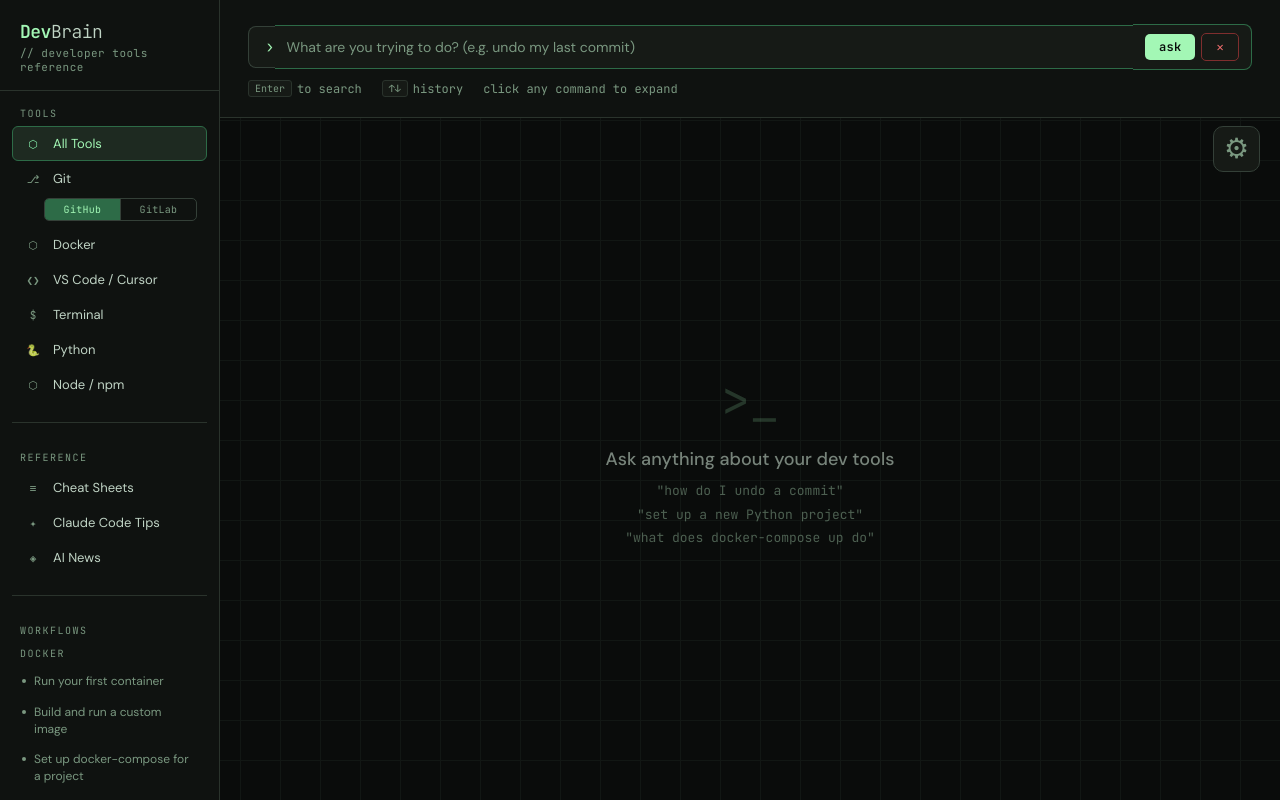
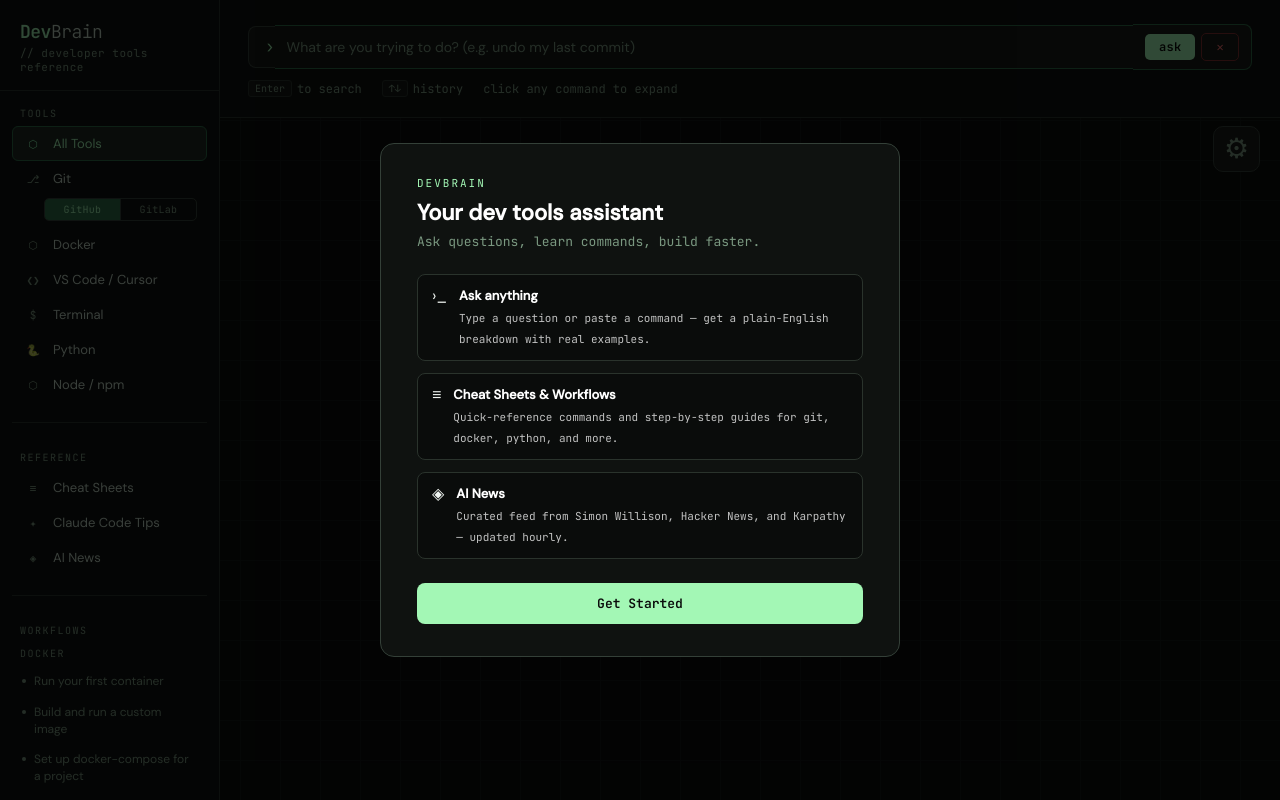
Before and after one commit to echo2976/devbrain, a Flask app: page / in a window 1280 px wide. Run offline with Flask 3, Linux system fonts and the light colour scheme; some libraries are stand-ins or nearby versions.

Commit message:
Add welcome screen for new users
- Modal overlay on first visit with feature cards (Ask, Cheat Sheets/Workflows, AI News)
- Orange credentials banner if no Anthropic API key is saved
- Dismissed permanently via localStorage; never shown again after Get Started

Co-Authored-By: Claude Sonnet 4.6 <noreply@anthropic.com>

```diff
--- a/templates/index.html
+++ b/templates/index.html
@@ -928,6 +928,134 @@
   }
 
   /* ── CLARIFICATION POP-UP ── */
+  /* ── WELCOME OVERLAY ── */
+  .welcome-overlay {
+    position: fixed;
+    inset: 0;
+    background: rgba(0,0,0,0.7);
+    display: flex;
+    align-items: center;
+    justify-content: center;
+    z-index: 200;
+    opacity: 0;
+    pointer-events: none;
+    transition: opacity 0.25s;
+  }
+
+  .welcome-overlay.visible {
+    opacity: 1;
+    pointer-events: all;
+  }
+
+  .welcome-box {
+    background: var(--bg2);
+    border: 1px solid var(--border2);
+    border-radius: 14px;
+    padding: 32px 36px;
+    width: 520px;
+    max-width: 90vw;
+    transform: translateY(12px);
+    transition: transform 0.25s;
+  }
+
+  .welcome-overlay.visible .welcome-box {
+    transform: translateY(0);
+  }
+
+  .welcome-logo {
+    font-family: var(--mono);
+    font-size: 11px;
+    color: var(--accent);
+    text-transform: uppercase;
+    letter-spacing: 2px;
+    margin-bottom: 10px;
+  }
+
+  .welcome-title {
+    font-size: 22px;
+    font-weight: 600;
+    color: #ffffff;
+    margin-bottom: 6px;
+    line-height: 1.2;
+  }
+
+  .welcome-sub {
+    font-size: 13px;
+    color: var(--text-muted);
+    font-family: var(--mono);
+    margin-bottom: 24px;
+  }
+
+  .welcome-features {
+    display: flex;
+    flex-direction: column;
+    gap: 12px;
+    margin-bottom: 24px;
+  }
+
+  .welcome-feature {
+    display: flex;
+    align-items: flex-start;
+    gap: 12px;
+    padding: 12px 14px;
+    background: var(--bg);
+    border: 1px solid var(--border);
+    border-radius: 8px;
+  }
+
+  .welcome-feature-icon {
+    font-size: 16px;
+    line-height: 1;
+    margin-top: 1px;
+    flex-shrink: 0;
+  }
+
+  .welcome-feature-text strong {
+    display: block;
+    font-size: 13px;
+    color: #ffffff;
+    margin-bottom: 2px;
+  }
+
+  .welcome-feature-text span {
+    font-size: 11px;
+    color: rgba(255,255,255,0.75);
+    font-family: var(--mono);
+    line-height: 1.4;
+  }
+
+  .welcome-creds-banner {
+    display: flex;
+    align-items: center;
+    gap: 10px;
+    padding: 11px 14px;
+    background: rgba(251,146,60,0.1);
+    border: 1px solid rgba(251,146,60,0.3);
+    border-radius: 8px;
+    margin-bottom: 20px;
+    font-family: var(--mono);
+    font-size: 11px;
+    color: #fb923c;
+  }
+
+  .welcome-btn {
+    width: 100%;
+    background: var(--accent);
+    color: var(--bg);
+    border: none;
+    border-radius: 8px;
+    padding: 12px;
+    font-family: var(--mono);
+    font-size: 13px;
+    font-weight: 700;
+    cursor: pointer;
+    transition: background 0.15s;
+  }
+
+  .welcome-btn:hover {
+    background: var(--accent-dim);
+  }
+
   .clarify-overlay {
     position: fixed;
     inset: 0;
@@ -1896,6 +2024,45 @@
   </div>
   <button class="gear-btn" id="gear-btn" onclick="showSettings(this)" title="Settings">⚙</button>
 </main>
+
+<!-- WELCOME OVERLAY -->
+<div class="welcome-overlay" id="welcome-overlay">
+  <div class="welcome-box">
+    <div class="welcome-logo">DevBrain</div>
+    <div class="welcome-title">Your dev tools assistant</div>
+    <div class="welcome-sub">Ask questions, learn commands, build faster.</div>
+
+    <div class="welcome-features">
+      <div class="welcome-feature">
+        <div class="welcome-feature-icon">›_</div>
+        <div class="welcome-feature-text">
+          <strong>Ask anything</strong>
+          <span>Type a question or paste a command — get a plain-English breakdown with real examples.</span>
+        </div>
+      </div>
+      <div class="welcome-feature">
+        <div class="welcome-feature-icon">≡</div>
+        <div class="welcome-feature-text">
+          <strong>Cheat Sheets &amp; Workflows</strong>
+          <span>Quick-reference commands and step-by-step guides for git, docker, python, and more.</span>
+        </div>
+      </div>
+      <div class="welcome-feature">
+        <div class="welcome-feature-icon">◈</div>
+        <div class="welcome-feature-text">
+          <strong>AI News</strong>
+          <span>Curated feed from Simon Willison, Hacker News, and Karpathy — updated hourly.</span>
+        </div>
+      </div>
+    </div>
+
+    <div class="welcome-creds-banner" id="welcome-creds-banner" style="display:none;">
+      ⚠ No API key configured — go to Settings → Configure API Access to get started.
+    </div>
+
+    <button class="welcome-btn" onclick="dismissWelcome()">Get Started</button>
+  </div>
+</div>
 
 <!-- CLARIFICATION OVERLAY -->
 <div class="clarify-overlay" id="clarify-overlay">
@@ -3079,6 +3246,22 @@ function selectTheme(themeId) {
   document.getElementById('swatch-' + themeId)?.classList.add('active');
 }
 
+// ── WELCOME ──
+function dismissWelcome() {
+  localStorage.setItem('devbrain-welcomed', '1');
+  document.getElementById('welcome-overlay').classList.remove('visible');
+}
+
+function maybeShowWelcome() {
+  if (localStorage.getItem('devbrain-welcomed')) return;
+  document.getElementById('welcome-overlay').classList.add('visible');
+  fetch('/api/config').then(r => r.json()).then(cfg => {
+    if (!cfg.anthropic_api_key_saved) {
+      document.getElementById('welcome-creds-banner').style.display = 'flex';
+    }
+  }).catch(() => {});
+}
+
 // ── INIT ──
 // Load saved theme
 const savedTheme = localStorage.getItem('devbrain-theme') || 'default';
@@ -3098,6 +3281,7 @@ positionGear();
 // Restore search bar when a tool is selected
 loadWorkflows('all');
 document.getElementById('search-input').focus();
+maybeShowWelcome();
 </script>
 </body>
 </html>
```
